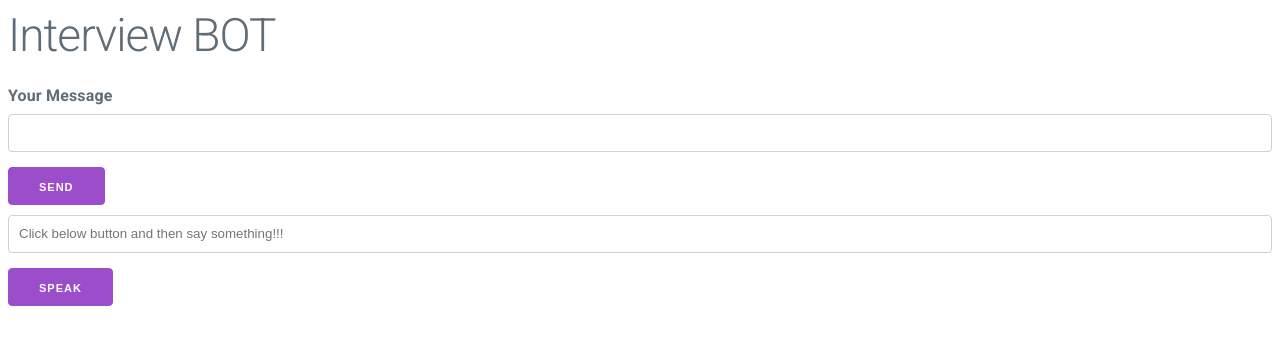
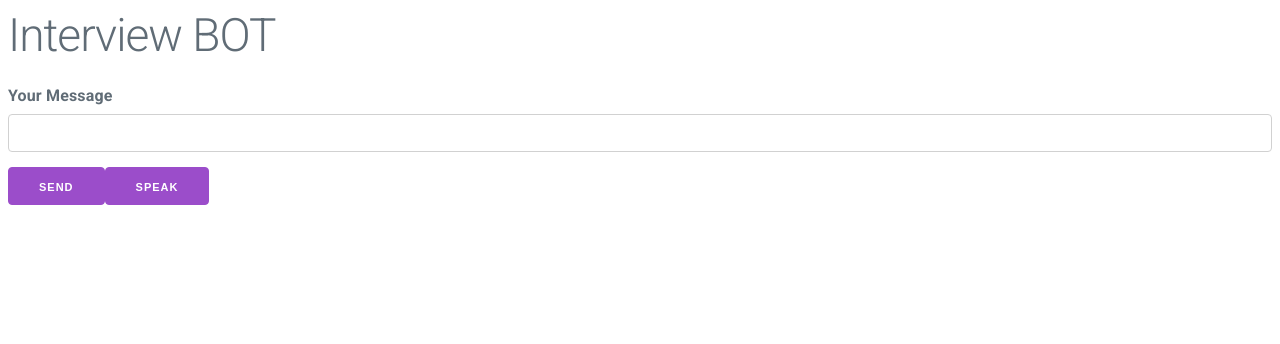
Before and after one commit to Divyanshu-Saini/angular-chatbot, an Angular app: page / in a window 1280 px wide. Shown: the top 344 px of the page. Built offline with nearby package versions, Linux system fonts and the light colour scheme; what api-ai-javascript would draw is missing.

Commit message:
speech recogination added

```diff
--- a/src/app/chat/chat-dialog/chat-dialog.component.html
+++ b/src/app/chat/chat-dialog/chat-dialog.component.html
@@ -10,6 +10,4 @@
 <label for="nameField">Your Message</label>
 <input type="text" [(ngModel)]="formValue" (keyup.enter)="sendMessage()">
 <button (click)="sendMessage()">Send</button>
-<input type="text" class="form-control border-input" name="txtSpeechSearchMovieName" id="txtSpeechSearchMovieName" value=""
-placeholder="Click below button and then say something!!!" [(ngModel)]="speechData">
 <button class="btn btn-info btn-fill btn-wd" name="btnActivateSpeechSearchMovie" id="btnActivateSpeechSearchMovie" (click)="activateSpeechSearch()"  [disabled]="!showSearchButton" >Speak</button>
--- a/src/app/chat/chat-dialog/chat-dialog.component.ts
+++ b/src/app/chat/chat-dialog/chat-dialog.component.ts
@@ -20,7 +20,7 @@ export class ChatDialogComponent implements OnInit, OnDestroy {
   constructor(public chat: ChatService, private speechService: SpeechService) {
     this.showSearchButton = true;
     this.speechData = '';
-   }
+  }
 
   ngOnInit() {
     // appends to array after each new message is added to feedSource
@@ -46,12 +46,14 @@ export class ChatDialogComponent implements OnInit, OnDestroy {
       // listener
       (value) => {
         this.speechData = value;
+        this.formValue = this.speechData;
+        this.sendMessage();
         console.log(value);
       },
       // errror
       (err) => {
         console.log(err);
-        if (err.error == 'no-speech') {
+        if (err.error === 'no-speech') {
           console.log('--restatring service--');
           this.activateSpeechSearch();
         }
@@ -60,7 +62,7 @@ export class ChatDialogComponent implements OnInit, OnDestroy {
       () => {
         this.showSearchButton = true;
         console.log('--complete--');
-        this.activateSpeechSearch();
+        // this.activateSpeechSearch();
       });
   }
 }
```
